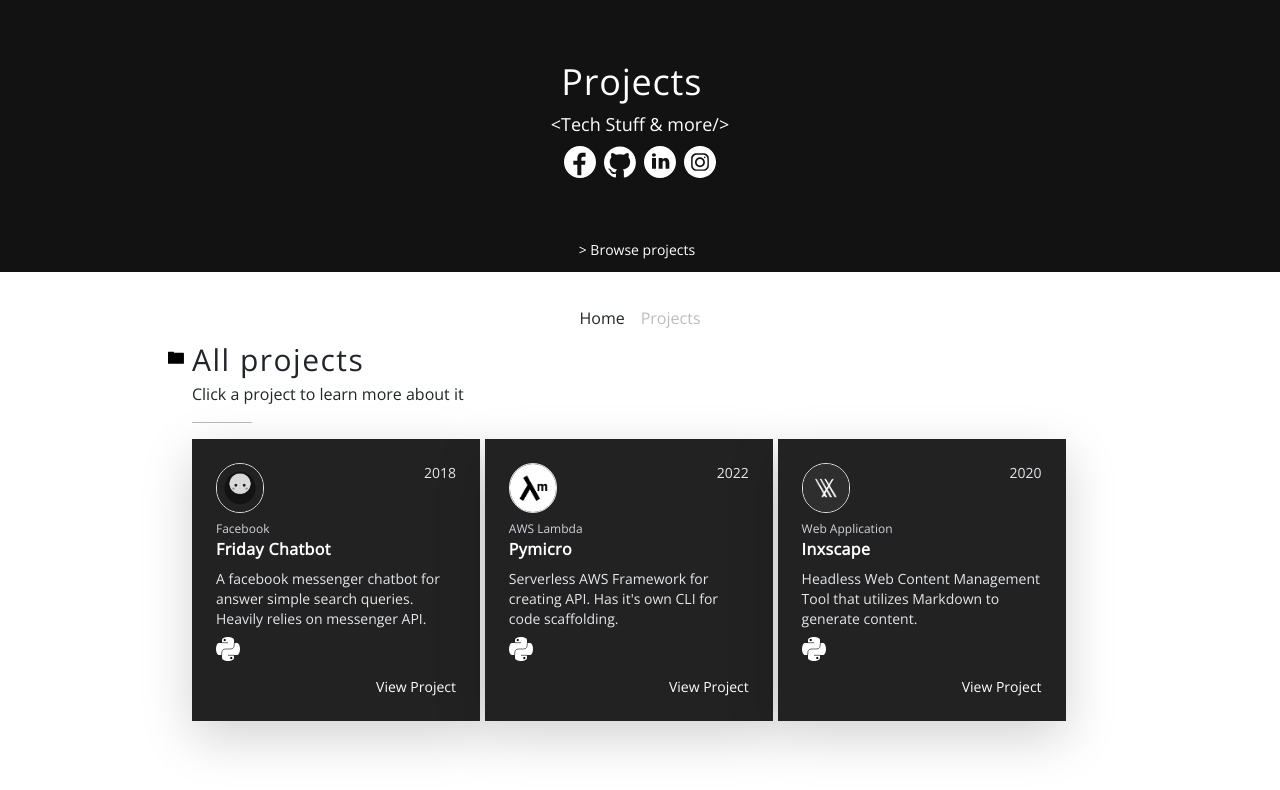
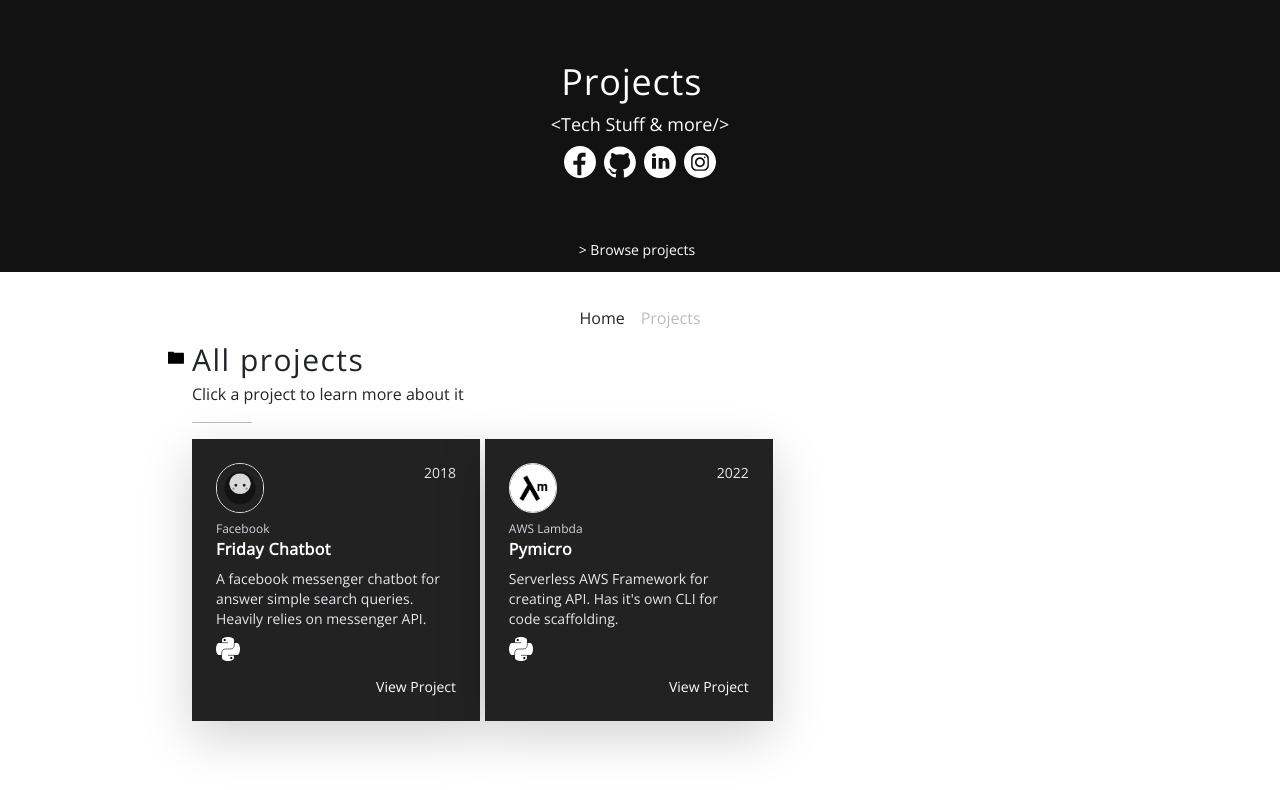
Before and after one commit to Clientrace/my-profile, a Next.js app: page /projects in a window 1280 px wide. Shown: the top 790 px of the page. Built offline with nearby package versions, Linux system fonts and the light colour scheme.

Commit message:
remove inxscape

```diff
--- a/src/components/projectsSectionv2/index.js
+++ b/src/components/projectsSectionv2/index.js
@@ -50,16 +50,6 @@ const ProjectSection = ({ hoverAction, animationFlag }) => {
           Serverless AWS Framework for creating API. Has it's own CLI for code
           scaffolding.
         </ProjectCard>
-        <ProjectCard
-          name="Inxscape"
-          imageUrl="/assets/inxscape.png"
-          platform="Web Application"
-          year="2020"
-          tech={["python"]}
-        >
-          Headless Web Content Management Tool that utilizes Markdown to
-          generate content.
-        </ProjectCard>
       </div>
     </SectionWrapper>
   );
--- a/src/data/projects.json
+++ b/src/data/projects.json
@@ -8,8 +8,5 @@
     "name": "Inxscape",
     "tech": ["javascript", "python"],
     "subtitle": "Headless Web CMS Tool"
-  },
-  {
-    "name"
   }
 ]
--- a/src/pages/projects/[id]/index.js
+++ b/src/pages/projects/[id]/index.js
@@ -1,17 +1,17 @@
 import Head from "next/head";
 import { useEffect, useState } from "react";
 import Banner from "../../../components/banner";
-import Markdown from "react-markdown";
 import Icon from "../../../components/icon/icon";
 import Divider from "../../../components/divider/divider";
 import dynamic from "next/dynamic";
 import styles from "./markdown.module.scss";
 import Navigator from "../../../components/navigator";
 import Footer from "../../../components/footer";
+import { GenericLoader } from "../../../components/genericLoader";
 
-
-const ReactMarkdown = dynamic(() => import('react-markdown'), { ssr: false })
-const s3HostUrl = "https://clarence-webprofile-articles.s3.ap-southeast-1.amazonaws.com/projects";
+const ReactMarkdown = dynamic(() => import("react-markdown"), { ssr: false });
+const s3HostUrl =
+  "https://clarence-webprofile-articles.s3.ap-southeast-1.amazonaws.com/projects";
 
 const ProjectDescription = (props) => {
   const { id } = props;
@@ -20,26 +20,36 @@ const ProjectDescription = (props) => {
 
   useEffect(() => {
     getArticle();
-  }, [])
+  }, []);
 
   const getArticle = async () => {
-    fetch(`${s3HostUrl}/${id}/info.json`).then((data) => data.json().then(json => {
+    fetch(`${s3HostUrl}/${id}/info.json`).then((data) =>
+      data.json().then((json) => {
         setProject(json);
-      fetch(`${s3HostUrl}/${id}/article.md`).then((data) => data.text().then(body => {
-        setMdText(body)
-      }));
-    }));
+        fetch(`${s3HostUrl}/${id}/article.md`).then((data) =>
+          data.text().then((body) => {
+            setMdText(body);
+          })
+        );
+      })
+    );
+  };
 
+  if (!mdText || !project || true) {
+    return (
+      <div className="flex w-screen h-screen text-white justify-center align-middle items-center bg-black">
+        <div className="w-max h-max -mt-20">
+          <div className="w-fit h-fit">L O A D I N G</div>
+          <div className="flex mt-2 h-12 w-24 items-center justify-center">
+            <GenericLoader />
+          </div>
+        </div>
+      </div>
+    );
   }
 
-  if (!mdText || !project) {
-    return <div className="flex w-screen h-screen text-white justify-center align-middle bg-black">
-      L O A D I N G
-    </div>
-  }
-
-
-  return <div className="w-full">
+  return (
+    <div className="w-full">
       <Head>
         <title>Project</title>
       </Head>
@@ -52,37 +62,29 @@ const ProjectDescription = (props) => {
               <Icon src="/assets/folder.svg" />
             </div>
             <div>
-            <div>
-              {project['title']}
-            </div>
-            <div className="text-xs text-gray-600">
-              {project['platform']}
-            </div>
+              <div>{project["title"]}</div>
+              <div className="text-xs text-gray-600">{project["platform"]}</div>
             </div>
           </div>
           <Divider />
           <div className="w-full mt-4">
             <div className={styles["markdown"]}>
-            <ReactMarkdown>
-              {mdText}
-            </ReactMarkdown>
+              <ReactMarkdown>{mdText}</ReactMarkdown>
             </div>
           </div>
         </div>
       </div>
       <Footer />
-
     </div>
-}
-
+  );
+};
 
 ProjectDescription.getInitialProps = async (ctx) => {
   const d = {
-    id: ctx.query.id
-  }
-
+    id: ctx.query.id,
+  };
 
   return d;
-}
+};
 
 export default ProjectDescription;
--- a/src/pages/projects/index.js
+++ b/src/pages/projects/index.js
@@ -22,9 +22,10 @@ const Projects = () => {
     if (cmdAccessFlag) {
       setCmdText(text);
     }
-  }
+  };
 
-  return <div>
+  return (
+    <div>
       <Head>
         <title>Projects</title>
       </Head>
@@ -33,26 +34,24 @@ const Projects = () => {
         subheadingText="<Tech Stuff & more/>"
         animationFlag={false}
         setCmdText={setInteractiveText}
-      setCmdSticky={setCmdSticky} />
+        setCmdSticky={setCmdSticky}
+      />
       <CMD
         showFlag={true}
         setAccessFlag={setCmdAccessFlag}
         cmdText={cmdText}
-      sticky={cmdSticky} />
-    <div className={styles['mainBodyContainer']}>
-      <div className={styles['body']}>
+        sticky={cmdSticky}
+      />
+      <div className={styles["mainBodyContainer"]}>
+        <div className={styles["body"]}>
           <Navigator index="/projects" />
-        <Heading iconUrl="/assets/folder.svg">
-          All projects
-        </Heading>
+          <Heading iconUrl="/assets/folder.svg">All projects</Heading>
           <div>
-          <Subheading>
-            Click a project to learn more about it
-          </Subheading>
+            <Subheading>Click a project to learn more about it</Subheading>
           </div>
           <Divider />
-        <div className={styles['']}>
-          <div className={styles['projectList']}>
+          <div className={styles[""]}>
+            <div className={styles["projectList"]}>
               <ProjectCard
                 linkoutUrl="/projects/friday-bot"
                 name="Friday Chatbot"
@@ -61,8 +60,8 @@ const Projects = () => {
                 year="2018"
                 tech={["python"]}
               >
-              A facebook messenger chatbot for answer simple search queries. Heavily
-              relies on messenger API.
+                A facebook messenger chatbot for answer simple search queries.
+                Heavily relies on messenger API.
               </ProjectCard>
               <ProjectCard
                 name="Pymicro"
@@ -71,24 +70,15 @@ const Projects = () => {
                 year="2022"
                 tech={["python"]}
               >
-              Serverless AWS Framework for creating API. Has it's own CLI for code
-              scaffolding.
-            </ProjectCard>
-            <ProjectCard
-              name="Inxscape"
-              imageUrl="/assets/inxscape.png"
-              platform="Web Application"
-              year="2020"
-              tech={["python"]}
-            >
-              Headless Web Content Management Tool that utilizes Markdown to
-              generate content.
+                Serverless AWS Framework for creating API. Has it's own CLI for
+                code scaffolding.
               </ProjectCard>
             </div>
           </div>
         </div>
       </div>
     </div>
-}
+  );
+};
 
 export default Projects;
```
Lines whose indentation alone changed are shown as unchanged.
